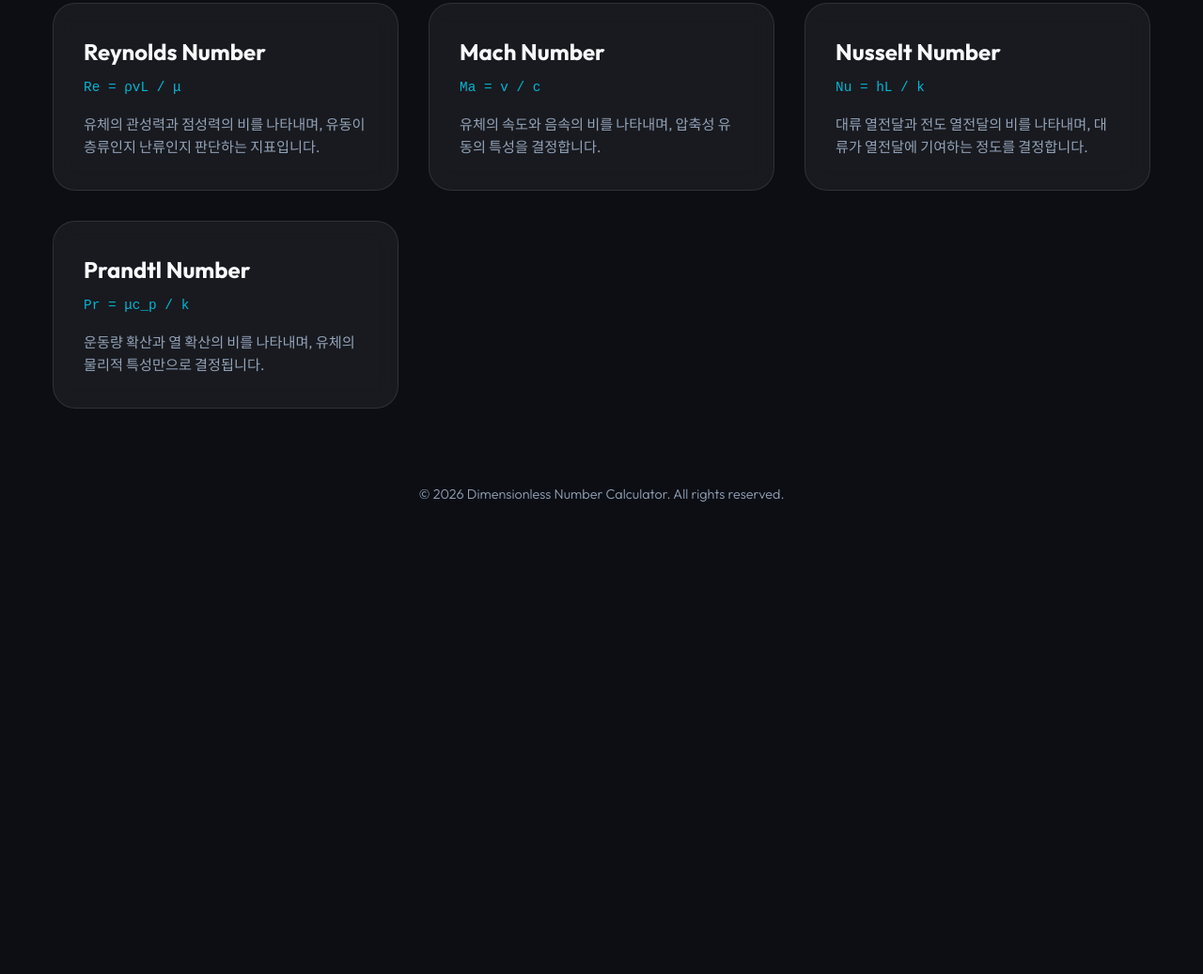
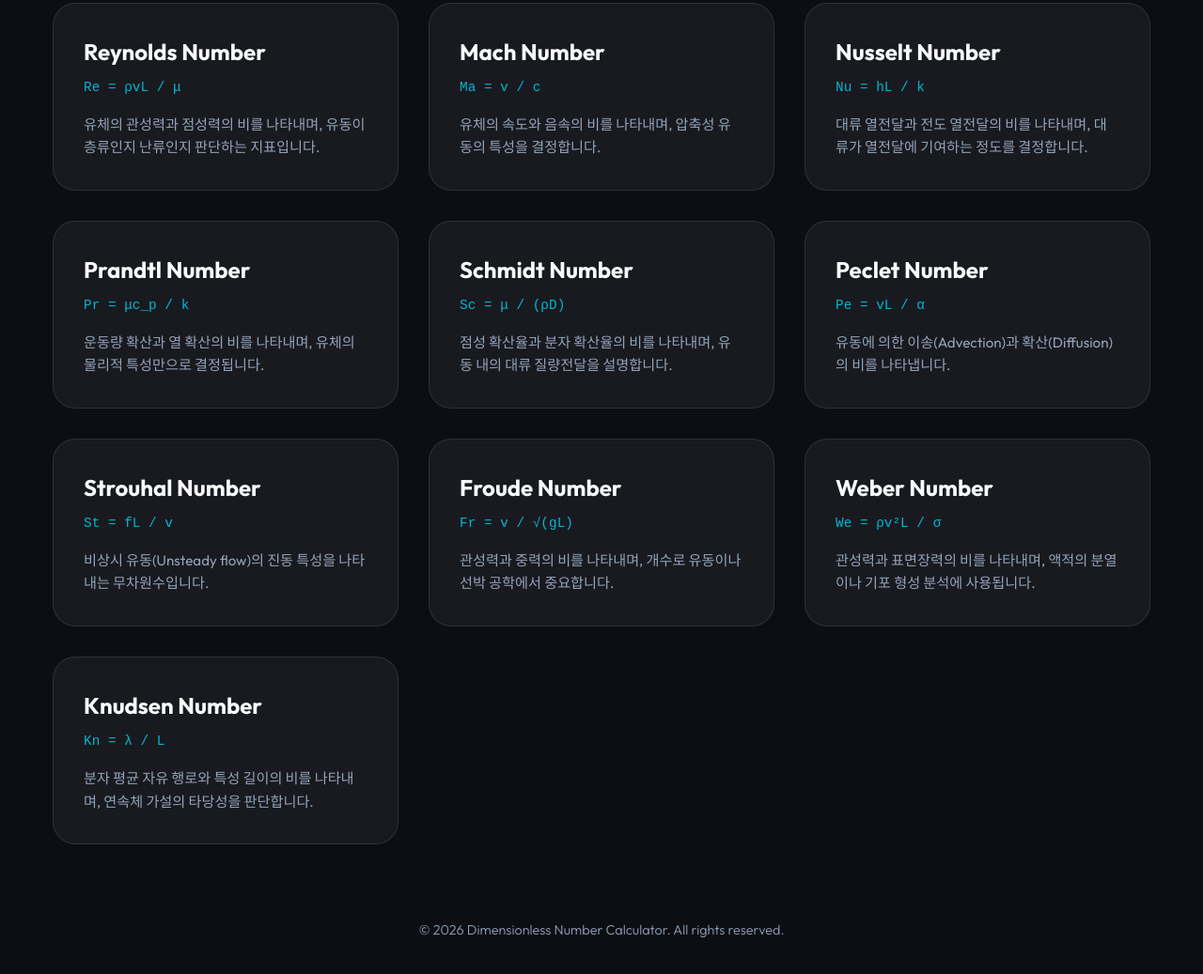
Before and after one commit to shingyusik/non-dimensional-number-calculator, a plain HTML site: page index.html in a window 1280 px wide. Shown: the part 191-1228 px from the top of the page at 94% size. Before the commit the page ends 800 px from the top, so only its background shows below. Drawn offline with Linux system fonts and the light colour scheme.

Commit message:
Add more dimensionless numbers and improve formatting

```diff
--- a/index.html
+++ b/index.html
@@ -50,6 +50,60 @@
                     <p>운동량 확산과 열 확산의 비를 나타내며, 유체의 물리적 특성만으로 결정됩니다.</p>
                 </div>
             </article>
+
+            <!-- Schmidt Number Card -->
+            <article class="card" onclick="openModal('schmidt')">
+                <div>
+                    <h2>Schmidt Number</h2>
+                    <p class="formula">Sc = μ / (ρD)</p>
+                    <p>점성 확산율과 분자 확산율의 비를 나타내며, 유동 내의 대류 질량전달을 설명합니다.</p>
+                </div>
+            </article>
+
+            <!-- Peclet Number Card -->
+            <article class="card" onclick="openModal('peclet')">
+                <div>
+                    <h2>Peclet Number</h2>
+                    <p class="formula">Pe = vL / α</p>
+                    <p>유동에 의한 이송(Advection)과 확산(Diffusion)의 비를 나타냅니다.</p>
+                </div>
+            </article>
+
+            <!-- Strouhal Number Card -->
+            <article class="card" onclick="openModal('strouhal')">
+                <div>
+                    <h2>Strouhal Number</h2>
+                    <p class="formula">St = fL / v</p>
+                    <p>비상시 유동(Unsteady flow)의 진동 특성을 나타내는 무차원수입니다.</p>
+                </div>
+            </article>
+
+            <!-- Froude Number Card -->
+            <article class="card" onclick="openModal('froude')">
+                <div>
+                    <h2>Froude Number</h2>
+                    <p class="formula">Fr = v / √(gL)</p>
+                    <p>관성력과 중력의 비를 나타내며, 개수로 유동이나 선박 공학에서 중요합니다.</p>
+                </div>
+            </article>
+
+            <!-- Weber Number Card -->
+            <article class="card" onclick="openModal('weber')">
+                <div>
+                    <h2>Weber Number</h2>
+                    <p class="formula">We = ρv²L / σ</p>
+                    <p>관성력과 표면장력의 비를 나타내며, 액적의 분열이나 기포 형성 분석에 사용됩니다.</p>
+                </div>
+            </article>
+
+            <!-- Knudsen Number Card -->
+            <article class="card" onclick="openModal('knudsen')">
+                <div>
+                    <h2>Knudsen Number</h2>
+                    <p class="formula">Kn = λ / L</p>
+                    <p>분자 평균 자유 행로와 특성 길이의 비를 나타내며, 연속체 가설의 타당성을 판단합니다.</p>
+                </div>
+            </article>
         </section>
     </main>
 
--- a/script.js
+++ b/script.js
@@ -57,6 +57,74 @@ const calculators = {
         ],
         calculate: (vals) => (vals.mu * vals.cp) / vals.k,
         getInfo: (res) => `Pr ≈ ${res.toFixed(1)}: Fluid property characteristic.`
+    },
+    schmidt: {
+        title: "Schmidt Number",
+        inputs: [
+            { id: 'mu', label: 'Dynamic Viscosity (μ) [Pa·s]', placeholder: 'e.g. 0.001' },
+            { id: 'rho', label: 'Density (ρ) [kg/m³]', placeholder: 'e.g. 1000' },
+            { id: 'D', label: 'Mass Diffusivity (D) [m²/s]', placeholder: 'e.g. 1e-9' }
+        ],
+        calculate: (vals) => vals.mu / (vals.rho * vals.D),
+        getInfo: (res) => "Sc relates momentum and mass diffusivity."
+    },
+    peclet: {
+        title: "Peclet Number",
+        inputs: [
+            { id: 'v', label: 'Velocity (v) [m/s]', placeholder: 'e.g. 2.0' },
+            { id: 'L', label: 'Characteristic Length (L) [m]', placeholder: 'e.g. 0.5' },
+            { id: 'alpha', label: 'Thermal Diffusivity (α) [m²/s]', placeholder: 'e.g. 1e-7' }
+        ],
+        calculate: (vals) => (vals.v * vals.L) / vals.alpha,
+        getInfo: (res) => "Pe > 100: Advection dominates over diffusion."
+    },
+    strouhal: {
+        title: "Strouhal Number",
+        inputs: [
+            { id: 'f', label: 'Frequency of vortex shedding (f) [Hz]', placeholder: 'e.g. 10' },
+            { id: 'L', label: 'Characteristic Length (L) [m]', placeholder: 'e.g. 0.1' },
+            { id: 'v', label: 'Velocity (v) [m/s]', placeholder: 'e.g. 5' }
+        ],
+        calculate: (vals) => (vals.f * vals.L) / vals.v,
+        getInfo: (res) => "St represents non-steady flow oscillations."
+    },
+    froude: {
+        title: "Froude Number",
+        inputs: [
+            { id: 'v', label: 'Velocity (v) [m/s]', placeholder: 'e.g. 3.0' },
+            { id: 'L', label: 'Characteristic Length (L) [m]', placeholder: 'e.g. 5.0' },
+            { id: 'g', label: 'Gravity (g) [m/s²]', placeholder: '9.81' }
+        ],
+        calculate: (vals) => vals.v / Math.sqrt(vals.g * vals.L),
+        getInfo: (res) => {
+            if (res < 1) return "Subcritical flow (상류)";
+            if (res === 1) return "Critical flow (한계류)";
+            return "Supercritical flow (사류)";
+        }
+    },
+    weber: {
+        title: "Weber Number",
+        inputs: [
+            { id: 'rho', label: 'Density (ρ) [kg/m³]', placeholder: 'e.g. 1000' },
+            { id: 'v', label: 'Velocity (v) [m/s]', placeholder: 'e.g. 2.0' },
+            { id: 'L', label: 'Characteristic Length (L) [m]', placeholder: 'e.g. 0.01' },
+            { id: 'sigma', label: 'Surface Tension (σ) [N/m]', placeholder: 'e.g. 0.072' }
+        ],
+        calculate: (vals) => (vals.rho * Math.pow(vals.v, 2) * vals.L) / vals.sigma,
+        getInfo: (res) => "We relates inertia to surface tension."
+    },
+    knudsen: {
+        title: "Knudsen Number",
+        inputs: [
+            { id: 'lambda', label: 'Mean Free Path (λ) [m]', placeholder: 'e.g. 6.8e-8' },
+            { id: 'L', label: 'Characteristic Length (L) [m]', placeholder: 'e.g. 0.001' }
+        ],
+        calculate: (vals) => vals.lambda / vals.L,
+        getInfo: (res) => {
+            if (res < 0.01) return "Continuum flow (연속체 유동)";
+            if (res < 0.1) return "Slip flow (미끄럼 유동)";
+            return "Transition/Free molecular flow";
+        }
     }
 };
 
@@ -118,7 +186,13 @@ function runCalculation() {
     const resultValue = document.getElementById('resultValue');
     const resultInfo = document.getElementById('resultInfo');
 
-    resultValue.innerText = result.toLocaleString(undefined, { maximumFractionDigits: 4 });
+    // Improved formatting for small and large numbers
+    if (Math.abs(result) < 0.0001 || Math.abs(result) > 1000000) {
+        resultValue.innerText = result.toExponential(4);
+    } else {
+        resultValue.innerText = result.toLocaleString(undefined, { maximumFractionDigits: 4 });
+    }
+
     resultInfo.innerText = calc.getInfo(result);
 
     resultContainer.classList.add('active');
```
